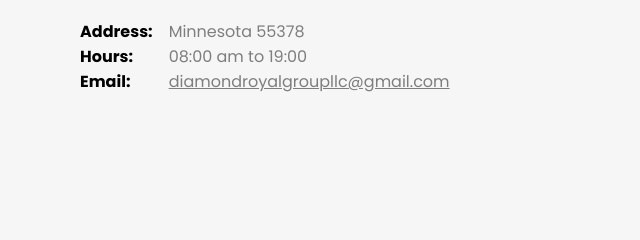
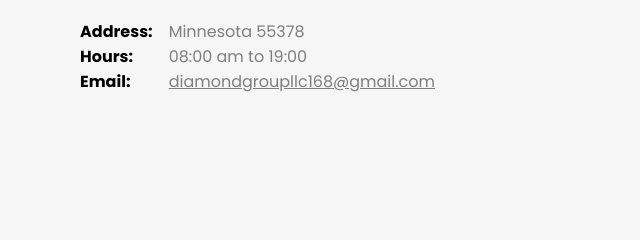
Before and after one commit to Diamond-Royal-Group-LLC/diamond-royal-group-llc, a plain HTML site: page index.html in a window 1280 px wide. Shown: the part 2469-2709 px from the top of the page, 0-640 px from the left. Drawn offline with Linux system fonts and the light colour scheme.

Commit message:
Update index.html

```diff
--- a/index.html
+++ b/index.html
@@ -177,8 +177,8 @@
             <div class="footer-right">
               <p>Minnesota 55378</p>
               <p>08:00 am to 19:00</p>
-              <a href="mailto: diamondroyalgroupllc@gmail.com"
-                >diamondroyalgroupllc@gmail.com</a
+              <a href="mailto: diamondgroupllc168@gmail.com"
+                >diamondgroupllc168@gmail.com</a
               >
             </div>
           </div>
```
